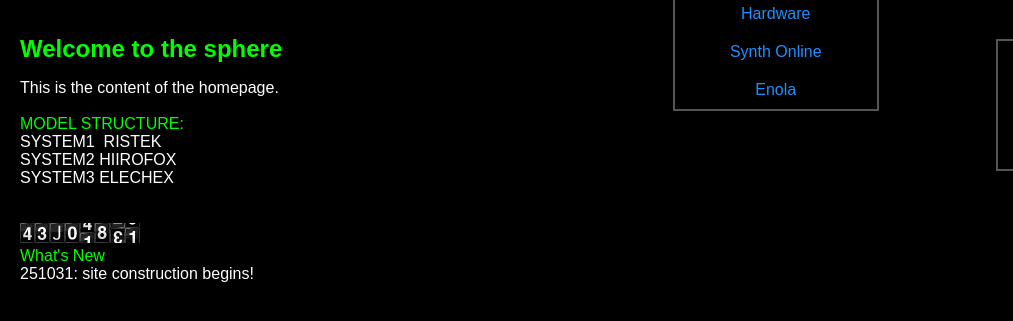
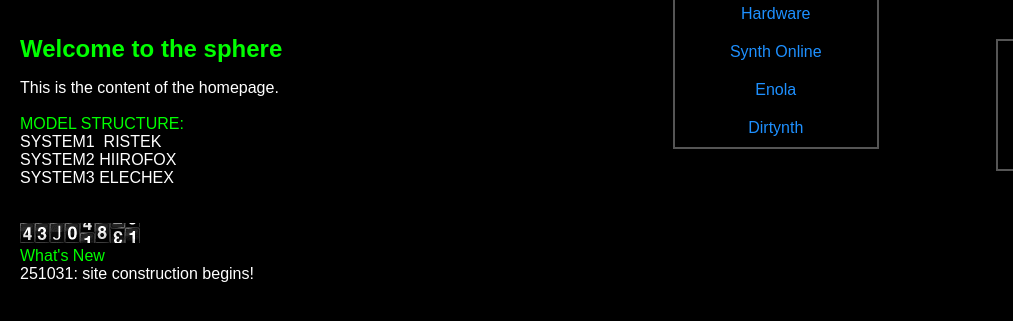
Before and after one commit to hiirofox/hiirofox.github.io, a plain HTML site: page index.html in a window 1280 px wide. Both pictures are taken after a click on the link "products". Shown: the part 151-472 px from the top of the page, 0-1013 px from the left. Drawn offline with Linux system fonts and the light colour scheme.

Commit message:
完成dirtynth链接

```diff
--- a/header.html
+++ b/header.html
@@ -20,6 +20,7 @@
                             <a href="/products/hardware.html">Hardware</a>
                             <a href="/products/synth-online/index.html">Synth Online</a>
                             <a href="/products/enola-online/index.html">Enola</a>
+                            <a href="http://localhost:8080/">Dirtynth</a>
                         </div>
                     </td>
 
```
Also changed, not shown: .codex/context-scan.json (added), 4 other files.
